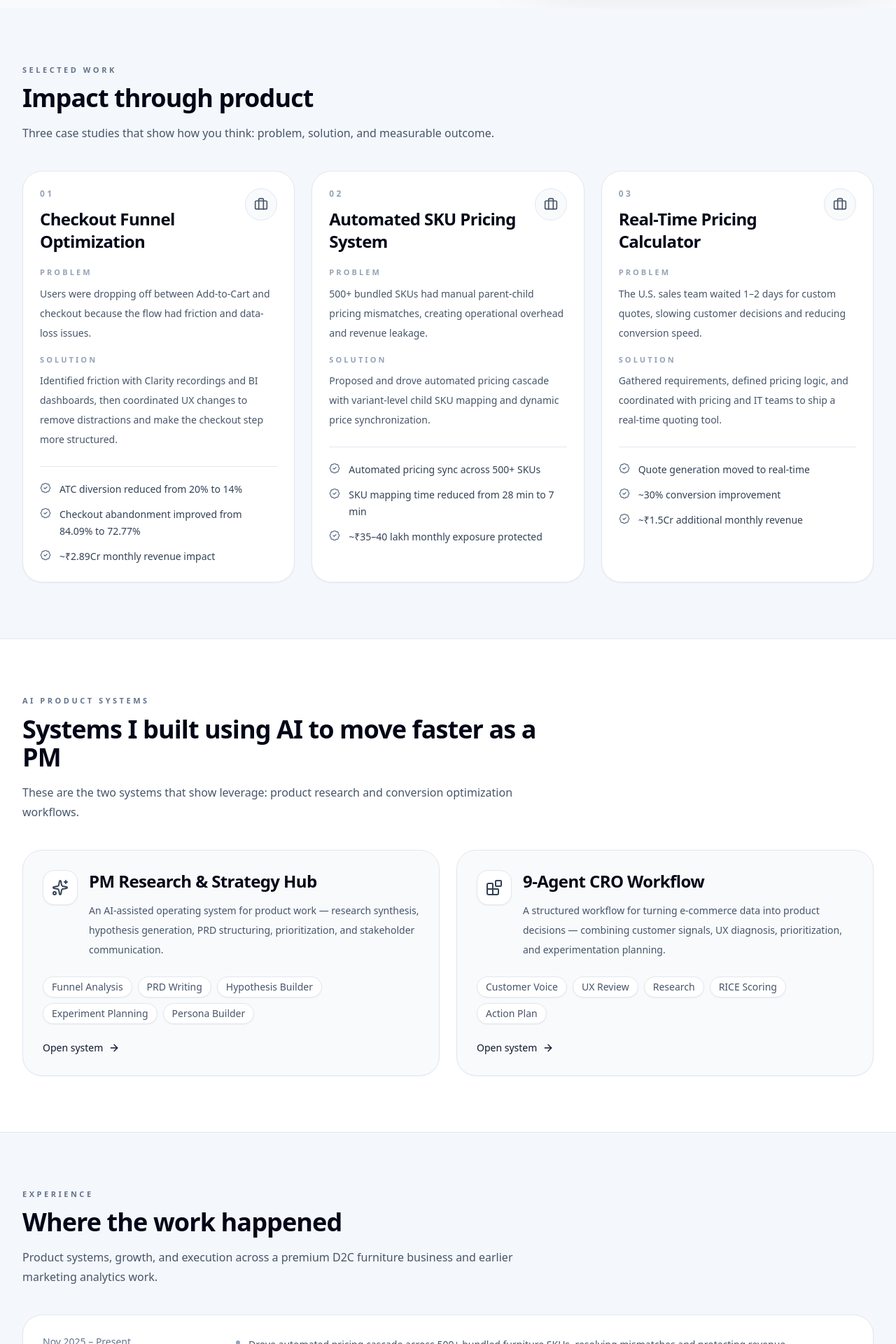
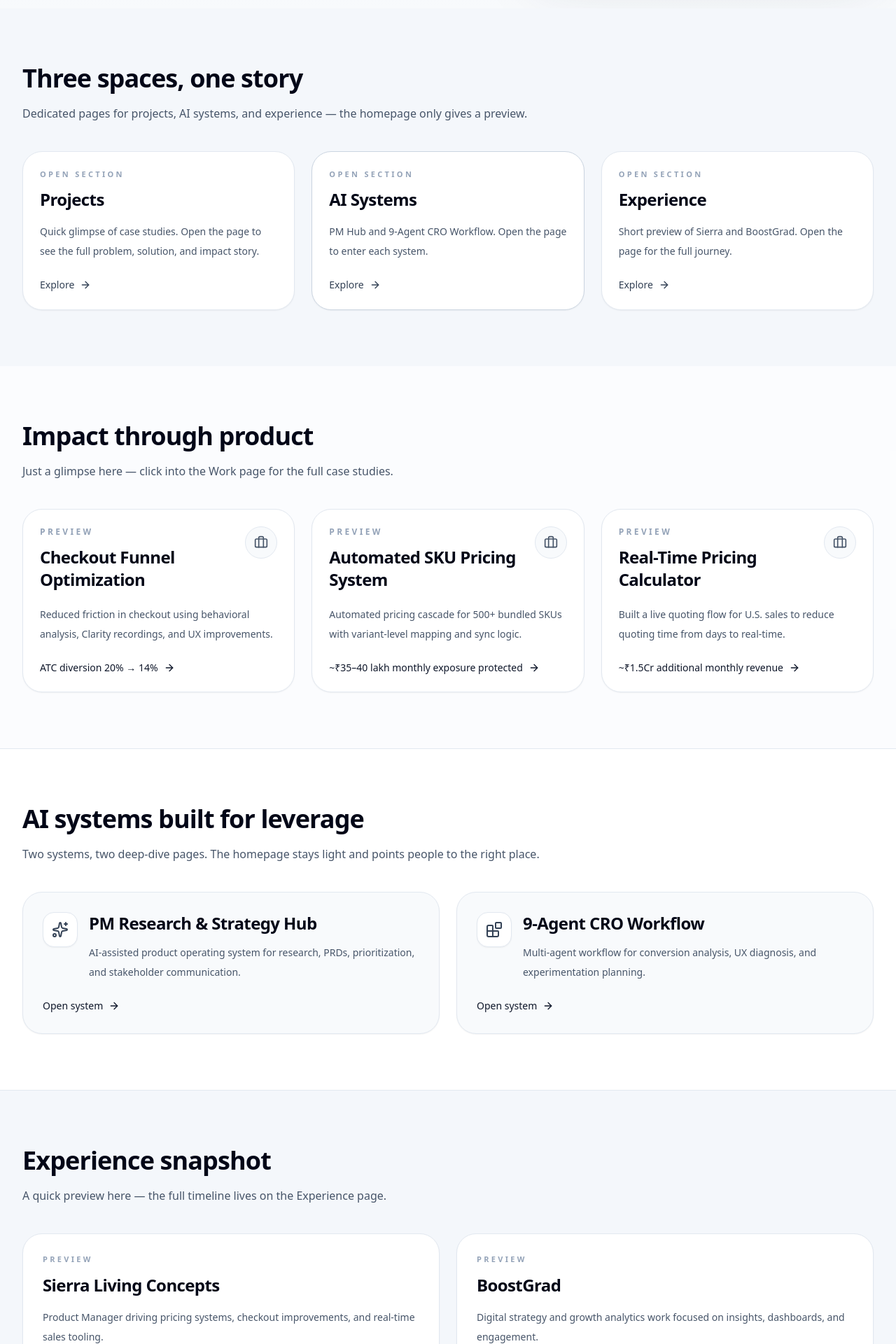
Before and after one commit to aruneshk30/Website, a Next.js app: page / in a window 1280 px wide. Shown: the part 880-2800 px from the top of the page at 70% size. Built offline with nearby package versions, Linux system fonts and the light colour scheme.

Commit message:
Bottom fix

```diff
--- a/app/page.tsx
+++ b/app/page.tsx
@@ -6,133 +6,92 @@ import {
   Blocks,
   Briefcase,
   CalendarDays,
+  ChevronRight,
   Linkedin,
   Mail,
   MessageCircle,
   Sparkles,
-  TrendingUp,
-  Zap,
+  type LucideIcon,
 } from "lucide-react";
 
 const stats = [
   {
     value: "₹1.5Cr+",
-    label: "monthly revenue impact from pricing calculator",
+    label: "monthly revenue impact",
     tint: "from-blue-50 to-indigo-50",
   },
   {
     value: "500+",
-    label: "bundle SKUs automated through pricing logic",
+    label: "bundle SKUs automated",
     tint: "from-emerald-50 to-teal-50",
   },
   {
     value: "20→14%",
-    label: "ATC diversion reduced in checkout flow",
+    label: "ATC diversion reduced",
     tint: "from-amber-50 to-orange-50",
   },
   {
     value: "30%",
-    label: "conversion improvement in sales quoting",
+    label: "sales quoting improvement",
     tint: "from-violet-50 to-fuchsia-50",
   },
 ];
 
 const projects = [
   {
-    id: "01",
     title: "Checkout Funnel Optimization",
-    problem:
-      "Users were dropping off between Add-to-Cart and checkout because the flow had friction and data-loss issues.",
-    solution:
-      "Identified friction with Clarity recordings and BI dashboards, then coordinated UX changes to remove distractions and make the checkout step more structured.",
-    impact: [
-      "ATC diversion reduced from 20% to 14%",
-      "Checkout abandonment improved from 84.09% to 72.77%",
-      "~₹2.89Cr monthly revenue impact",
-    ],
+    summary:
+      "Reduced friction in checkout using behavioral analysis, Clarity recordings, and UX improvements.",
+    impact: "ATC diversion 20% → 14%",
   },
   {
-    id: "02",
     title: "Automated SKU Pricing System",
-    problem:
-      "500+ bundled SKUs had manual parent-child pricing mismatches, creating operational overhead and revenue leakage.",
-    solution:
-      "Proposed and drove automated pricing cascade with variant-level child SKU mapping and dynamic price synchronization.",
-    impact: [
-      "Automated pricing sync across 500+ SKUs",
-      "SKU mapping time reduced from 28 min to 7 min",
-      "~₹35–40 lakh monthly exposure protected",
-    ],
+    summary:
+      "Automated pricing cascade for 500+ bundled SKUs with variant-level mapping and sync logic.",
+    impact: "~₹35–40 lakh monthly exposure protected",
   },
   {
-    id: "03",
     title: "Real-Time Pricing Calculator",
-    problem:
-      "The U.S. sales team waited 1–2 days for custom quotes, slowing customer decisions and reducing conversion speed.",
-    solution:
-      "Gathered requirements, defined pricing logic, and coordinated with pricing and IT teams to ship a real-time quoting tool.",
-    impact: [
-      "Quote generation moved to real-time",
-      "~30% conversion improvement",
-      "~₹1.5Cr additional monthly revenue",
-    ],
+    summary:
+      "Built a live quoting flow for U.S. sales to reduce quoting time from days to real-time.",
+    impact: "~₹1.5Cr additional monthly revenue",
   },
 ];
 
-const systems = [
+const systems: {
+  icon: LucideIcon;
+  title: string;
+  summary: string;
+  href: string;
+}[] = [
   {
     icon: Sparkles,
     title: "PM Research & Strategy Hub",
-    description:
-      "An AI-assisted operating system for product work — research synthesis, hypothesis generation, PRD structuring, prioritization, and stakeholder communication.",
-    chips: [
-      "Funnel Analysis",
-      "PRD Writing",
-      "Hypothesis Builder",
-      "Experiment Planning",
-      "Persona Builder",
-    ],
+    summary:
+      "AI-assisted product operating system for research, PRDs, prioritization, and stakeholder communication.",
     href: "/ai-systems/pm-hub",
   },
   {
     icon: Blocks,
     title: "9-Agent CRO Workflow",
-    description:
-      "A structured workflow for turning e-commerce data into product decisions — combining customer signals, UX diagnosis, prioritization, and experimentation planning.",
-    chips: ["Customer Voice", "UX Review", "Research", "RICE Scoring", "Action Plan"],
+    summary:
+      "Multi-agent workflow for conversion analysis, UX diagnosis, and experimentation planning.",
     href: "/ai-systems/9-agent-cro",
   },
 ];
 
 const experience = [
   {
-    role: "Product Manager",
-    company: "Sierra Living Concepts",
-    period: "Nov 2025 – Present",
-    bullets: [
-      "Drove automated pricing cascade across 500+ bundled furniture SKUs, resolving mismatches and protecting revenue.",
-      "Identified checkout friction using Clarity and BI dashboards, then coordinated UX changes that improved conversion.",
-      "Shipped a real-time pricing calculator for the U.S. sales team, reducing quote latency from days to live calls.",
-    ],
+    title: "Sierra Living Concepts",
+    summary:
+      "Product Manager driving pricing systems, checkout improvements, and real-time sales tooling.",
+    href: "/experience",
   },
   {
-    role: "Management Trainee (Product Strategy)",
-    company: "Sierra Living Concepts",
-    period: "Jun 2025 – Oct 2025",
-    bullets: [
-      "Worked across sourcing, pricing, finance, operations, design, and marketing to support launches.",
-      "Conducted market and competitor analysis for Kids Furniture expansion in the U.S. market.",
-      "Helped introduce new products in Daybeds and supported category growth.",
-    ],
-  },
-  {
-    role: "Marketing Intern — Digital Strategy & Growth Analytics",
-    company: "BoostGrad",
-    period: "Feb 2024 – Nov 2024",
-    bullets: [
-      "Analyzed user behavior and campaign performance to improve brand reach and engagement insights.",
-      "Built dashboards for senior stakeholders to support product positioning and prioritization discussions.",
-    ],
+    title: "BoostGrad",
+    summary:
+      "Digital strategy and growth analytics work focused on insights, dashboards, and engagement.",
+    href: "/experience",
   },
 ];
 
@@ -141,15 +100,17 @@ function SectionHeading({
   title,
   subtitle,
 }: {
-  eyebrow: string;
+  eyebrow?: string;
   title: string;
   subtitle?: string;
 }) {
   return (
     <div className="max-w-3xl">
+      {eyebrow ? (
         <p className="mb-3 text-[11px] font-semibold uppercase tracking-[0.32em] text-slate-500">
           {eyebrow}
         </p>
+      ) : null}
       <h2 className="text-3xl font-semibold tracking-tight text-slate-950 md:text-4xl">
         {title}
       </h2>
@@ -286,6 +247,15 @@ export default function HomePage() {
             <div className="absolute right-10 top-10 h-[420px] w-[420px] rounded-full bg-slate-300/20 blur-3xl" />
             <div className="absolute right-12 top-16 h-[360px] w-[360px] rounded-full bg-indigo-100/40 blur-[90px]" />
 
+            <div className="absolute inset-0 rounded-[2.5rem] bg-[radial-gradient(circle_at_72%_28%,rgba(99,102,241,0.18),transparent_24%),radial-gradient(circle_at_35%_75%,rgba(59,130,246,0.14),transparent_22%),linear-gradient(135deg,rgba(255,255,255,0.24),rgba(255,255,255,0))]" />
+            <div className="absolute inset-0 rounded-[2.5rem] bg-[linear-gradient(90deg,transparent_0%,rgba(255,255,255,0.55)_50%,transparent_100%)] opacity-30 animate-[pulse_7s_ease-in-out_infinite]" />
+            <div className="absolute inset-0 rounded-[2.5rem] bg-[radial-gradient(circle,_rgba(255,255,255,0.55)_1px,transparent_1px)] bg-[size:18px_18px] opacity-30" />
+
+            <div className="absolute right-8 top-8 h-[380px] w-[380px] rounded-full border border-indigo-200/70 animate-[spin_36s_linear_infinite]" />
+            <div className="absolute right-2 top-2 h-[460px] w-[460px] rounded-full border border-slate-200/70 animate-[spin_52s_linear_infinite] [animation-direction:reverse]" />
+            <div className="absolute right-6 top-20 h-3 w-3 rounded-full bg-indigo-400/70 shadow-[0_0_30px_rgba(99,102,241,0.8)] animate-[pulse_4s_ease-in-out_infinite]" />
+            <div className="absolute left-10 top-28 h-2 w-2 rounded-full bg-sky-400/70 shadow-[0_0_20px_rgba(56,189,248,0.8)] animate-[pulse_5s_ease-in-out_infinite]" />
+
             <div className="relative z-10">
               <Image
                 src="/profile.png"
@@ -313,62 +283,62 @@ export default function HomePage() {
       <section className="py-20">
         <div className="mx-auto max-w-7xl px-6 lg:px-8">
           <SectionHeading
-            eyebrow="Selected Work"
+            title="Three spaces, one story"
+            subtitle="Dedicated pages for projects, AI systems, and experience — the homepage only gives a preview."
+          />
+          <div className="mt-10 grid gap-6 lg:grid-cols-3">
+            <PageCard
+              href="/work"
+              title="Projects"
+              description="Quick glimpse of case studies. Open the page to see the full problem, solution, and impact story."
+            />
+            <PageCard
+              href="/ai-systems"
+              title="AI Systems"
+              description="PM Hub and 9-Agent CRO Workflow. Open the page to enter each system."
+              accent
+            />
+            <PageCard
+              href="/experience"
+              title="Experience"
+              description="Short preview of Sierra and BoostGrad. Open the page for the full journey."
+            />
+          </div>
+        </div>
+      </section>
+
+      <section className="bg-white/70 py-20">
+        <div className="mx-auto max-w-7xl px-6 lg:px-8">
+          <SectionHeading
             title="Impact through product"
-            subtitle="Three case studies that show how you think: problem, solution, and measurable outcome."
+            subtitle="Just a glimpse here — click into the Work page for the full case studies."
           />
           <div className="mt-10 grid gap-6 lg:grid-cols-3">
             {projects.map((item) => (
-              <article
-                key={item.id}
-                className="rounded-[1.75rem] border border-slate-200 bg-white p-6 shadow-sm transition hover:-translate-y-1 hover:shadow-md"
+              <Link
+                key={item.title}
+                href="/work"
+                className="group rounded-[1.75rem] border border-slate-200 bg-white p-6 shadow-sm transition hover:-translate-y-1 hover:shadow-lg"
               >
                 <div className="flex items-start justify-between gap-4">
                   <div>
                     <p className="text-xs font-semibold uppercase tracking-[0.28em] text-slate-400">
-                      {item.id}
+                      Preview
                     </p>
                     <h3 className="mt-3 text-2xl font-semibold tracking-tight text-slate-950">
                       {item.title}
                     </h3>
                   </div>
-                  <div className="rounded-full border border-slate-200 bg-slate-50 p-3 text-slate-600">
+                  <div className="rounded-full border border-slate-200 bg-slate-50 p-3 text-slate-600 transition group-hover:border-slate-300 group-hover:bg-white group-hover:text-slate-950">
                     <Briefcase className="h-5 w-5" />
                   </div>
                 </div>
-
-                <div className="mt-5 space-y-4">
-                  <div>
-                    <p className="text-[11px] font-semibold uppercase tracking-[0.28em] text-slate-400">
-                      Problem
-                    </p>
-                    <p className="mt-2 text-sm leading-7 text-slate-600">
-                      {item.problem}
-                    </p>
+                <p className="mt-5 text-sm leading-7 text-slate-600">{item.summary}</p>
+                <div className="mt-6 flex items-center gap-2 text-sm font-medium text-slate-900">
+                  {item.impact}
+                  <ArrowRight className="h-4 w-4 transition group-hover:translate-x-1" />
                 </div>
-
-                  <div>
-                    <p className="text-[11px] font-semibold uppercase tracking-[0.28em] text-slate-400">
-                      Solution
-                    </p>
-                    <p className="mt-2 text-sm leading-7 text-slate-600">
-                      {item.solution}
-                    </p>
-                  </div>
-                </div>
-
-                <div className="mt-6 space-y-3 border-t border-slate-200 pt-5">
-                  {item.impact.map((point) => (
-                    <div
-                      key={point}
-                      className="flex gap-3 text-sm leading-6 text-slate-700"
-                    >
-                      <BadgeCheck className="mt-0.5 h-4 w-4 flex-none text-slate-500" />
-                      <span>{point}</span>
-                    </div>
-                  ))}
-                </div>
-              </article>
+              </Link>
             ))}
           </div>
         </div>
@@ -377,9 +347,8 @@ export default function HomePage() {
       <section className="border-y border-slate-200 bg-white py-20">
         <div className="mx-auto max-w-7xl px-6 lg:px-8">
           <SectionHeading
-            eyebrow="AI Product Systems"
-            title="Systems I built using AI to move faster as a PM"
-            subtitle="These are the two systems that show leverage: product research and conversion optimization workflows."
+            title="AI systems built for leverage"
+            subtitle="Two systems, two deep-dive pages. The homepage stays light and points people to the right place."
           />
           <div className="mt-10 grid gap-6 lg:grid-cols-2">
             {systems.map((item) => {
@@ -399,17 +368,10 @@ export default function HomePage() {
                         {item.title}
                       </h3>
                       <p className="mt-3 max-w-2xl text-sm leading-7 text-slate-600">
-                        {item.description}
+                        {item.summary}
                       </p>
                     </div>
                   </div>
-
-                  <div className="mt-6 flex flex-wrap gap-2">
-                    {item.chips.map((chip) => (
-                      <Chip key={chip}>{chip}</Chip>
-                    ))}
-                  </div>
-
                   <div className="mt-6 inline-flex items-center gap-2 text-sm font-medium text-slate-900">
                     Open system <ArrowRight className="h-4 w-4" />
                   </div>
@@ -423,42 +385,29 @@ export default function HomePage() {
       <section className="py-20">
         <div className="mx-auto max-w-7xl px-6 lg:px-8">
           <SectionHeading
-            eyebrow="Experience"
-            title="Where the work happened"
-            subtitle="Product systems, growth, and execution across a premium D2C furniture business and earlier marketing analytics work."
+            title="Experience snapshot"
+            subtitle="A quick preview here — the full timeline lives on the Experience page."
           />
-          <div className="mt-10 space-y-6">
-            {experience.map((job) => (
-              <article
-                key={job.role}
-                className="rounded-[1.75rem] border border-slate-200 bg-white p-7 shadow-sm"
+          <div className="mt-10 grid gap-6 lg:grid-cols-2">
+            {experience.map((item) => (
+              <Link
+                key={item.title}
+                href={item.href}
+                className="rounded-[1.75rem] border border-slate-200 bg-white p-7 shadow-sm transition hover:-translate-y-1 hover:shadow-lg"
               >
-                <div className="grid gap-4 lg:grid-cols-[260px_1fr] lg:items-start">
-                  <div>
-                    <p className="text-sm font-medium text-slate-500">
-                      {job.period}
+                <p className="text-[11px] font-semibold uppercase tracking-[0.3em] text-slate-400">
+                  Preview
                 </p>
-                    <h3 className="mt-2 text-2xl font-semibold tracking-tight text-slate-950">
-                      {job.role}
+                <h3 className="mt-3 text-2xl font-semibold tracking-tight text-slate-950">
+                  {item.title}
                 </h3>
-                    <p className="mt-2 text-sm leading-6 text-slate-600">
-                      {job.company}
+                <p className="mt-4 text-sm leading-7 text-slate-600">
+                  {item.summary}
                 </p>
+                <div className="mt-6 inline-flex items-center gap-2 text-sm font-medium text-slate-900">
+                  Open experience <ArrowRight className="h-4 w-4" />
                 </div>
-
-                  <ul className="space-y-3">
-                    {job.bullets.map((bullet) => (
-                      <li
-                        key={bullet}
-                        className="flex gap-3 text-sm leading-7 text-slate-600"
-                      >
-                        <span className="mt-2 h-1.5 w-1.5 flex-none rounded-full bg-slate-400" />
-                        <span>{bullet}</span>
-                      </li>
-                    ))}
-                  </ul>
-                </div>
-              </article>
+              </Link>
             ))}
           </div>
         </div>
```
Lines whose indentation alone changed are shown as unchanged.
